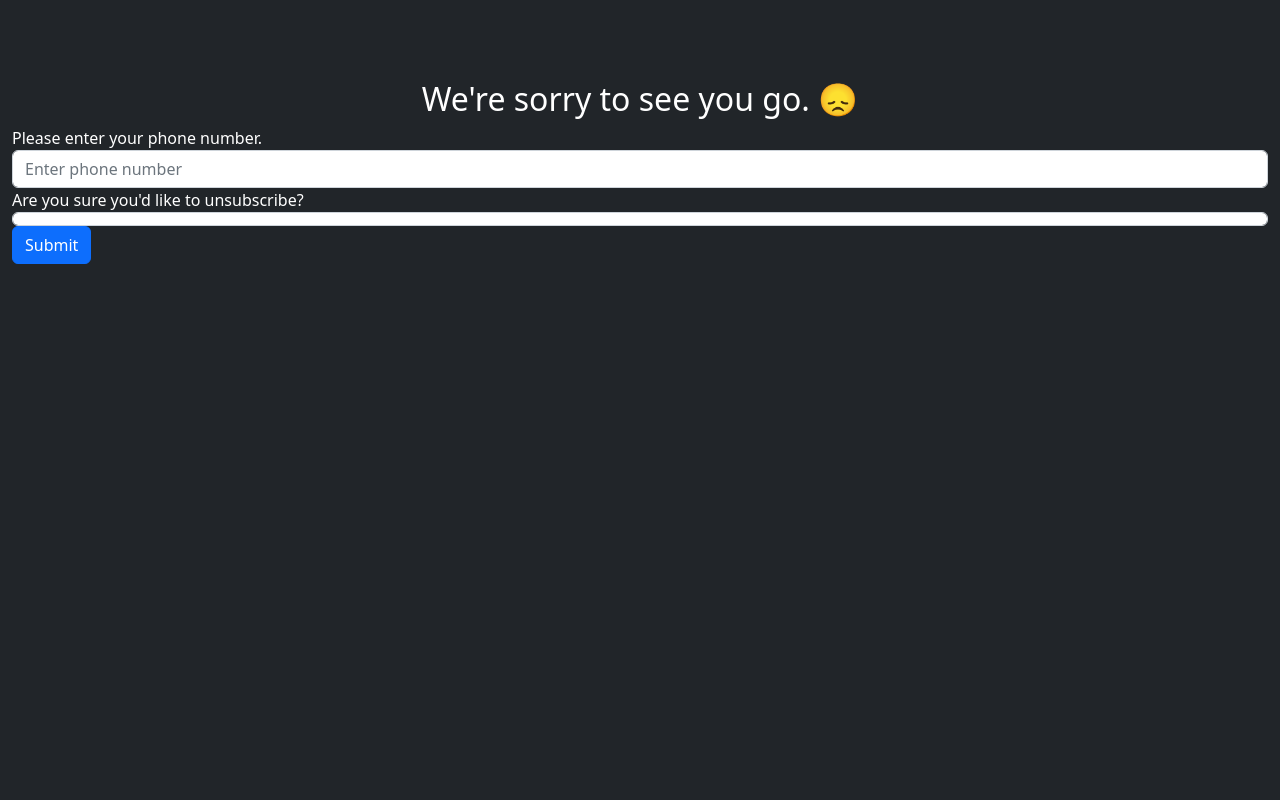
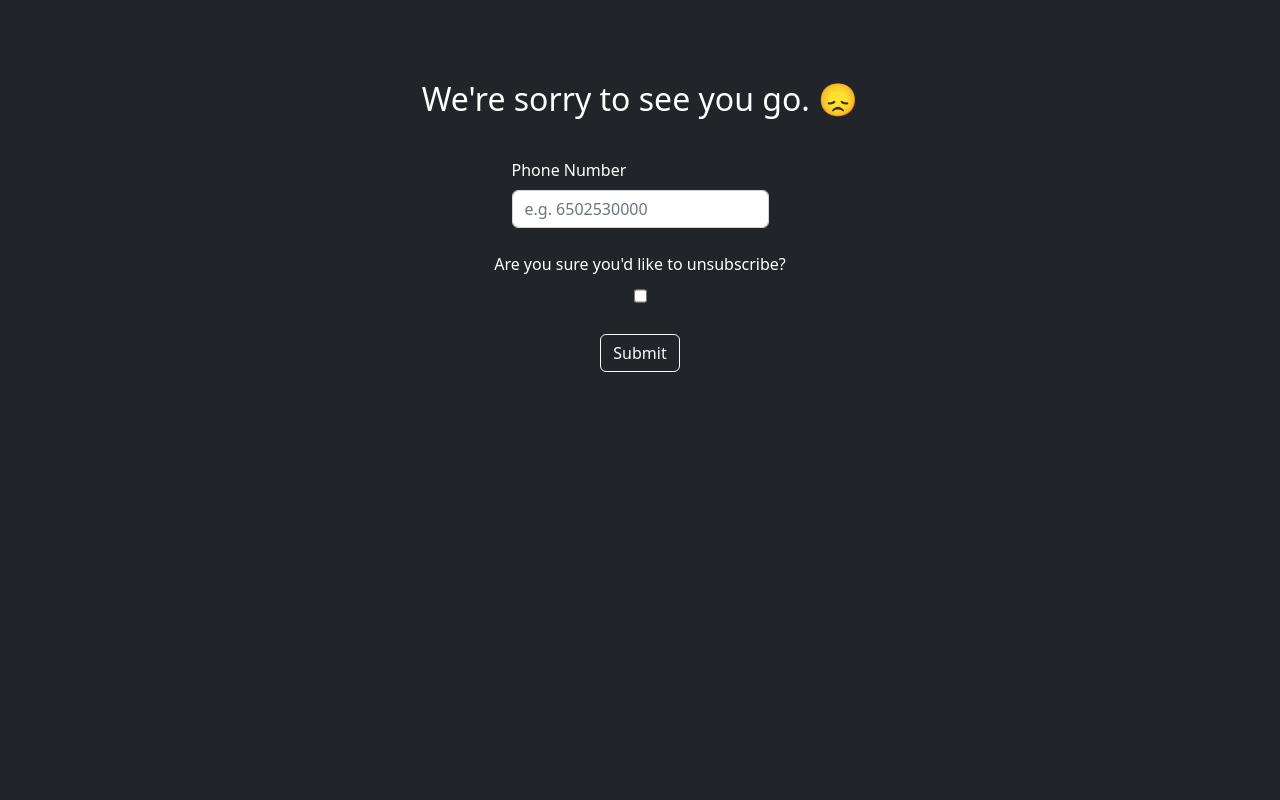
Before and after one commit to baileystarr4/Genshin-Impact-Code-Notifier, a Flask app: page /unsubscribe in a window 1280 px wide. Shown: the part 57-857 px from the top of the page. Run offline with Flask 3, Linux system fonts and the light colour scheme.

Commit message:
Customize unsubscribe page

```diff
--- a/website/templates/unsubscribe.html
+++ b/website/templates/unsubscribe.html
@@ -2,25 +2,35 @@
     %}
       <form method="POST">
         <h2 align="center">We're sorry to see you go. 😞</h2>
-        <div class="form-group">
-          <label for="phone_number">Please enter your phone number.</label>
+        <div class="row justify-content-center mt-4 pt-3">
+          <div class="col-auto">
+            <label for="phone_number" class="form-label">Phone Number</label>
             <input
-            type="phone_number"
+              type="tel"
               class="form-control"
               id="phone_number"
               name="phone_number"
-            placeholder="Enter phone number"
-          />
+              placeholder="e.g. 6502530000"
+            >
           </div>
-        <div class="form-group">
-          <label for="sure_check">Are you sure you'd like to unsubscribe?</label>
+        </div>
+
+        <div class="row justify-content-center mt-4">
+          <div class="col-auto">
+            <label for="sure_check" class="form-label">Are you sure you'd like to unsubscribe?</label>
+          </div>
+        </div>
+        <div class="row justify-content-center">
+          <div class="col-auto">
             <input
               type="checkbox"
-            class="form-control"
+              class="form-check"
               id="sure_check"
               name="sure_check"
-          />
+            >
           </div>
-        <button type="submit" class="btn btn-primary">Submit</button>
+        </div>
+        <br />
+        <div class="text-center"><button type="submit" class="btn btn-outline-light">Submit</button></div>
       </form>
       {% endblock %}
```
Lines whose indentation alone changed are shown as unchanged.
